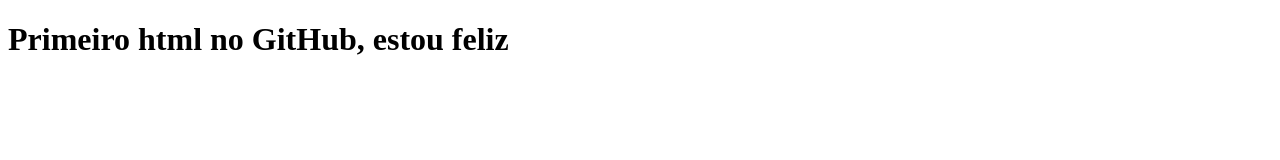
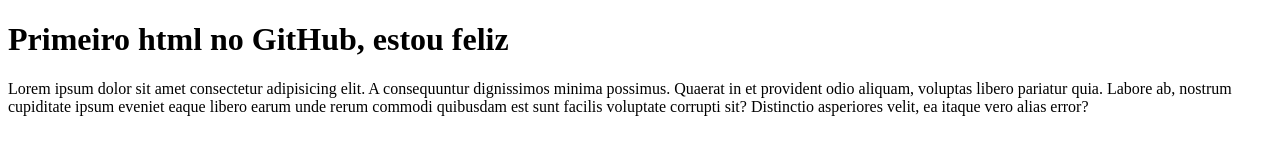
Before and after one commit to CaioManzano/Teste-git, a plain HTML site: page index.html in a window 1280 px wide. Drawn offline with Linux system fonts and the light colour scheme.

Commit message:
Inclusão de paragrafo

```diff
--- a/index.html
+++ b/index.html
@@ -8,5 +8,6 @@
 </head>
 <body>
     <h1>Primeiro html no GitHub, estou feliz</h1>
+    Lorem ipsum dolor sit amet consectetur adipisicing elit. A consequuntur dignissimos minima possimus. Quaerat in et provident odio aliquam, voluptas libero pariatur quia. Labore ab, nostrum cupiditate ipsum eveniet eaque libero earum unde rerum commodi quibusdam est sunt facilis voluptate corrupti sit? Distinctio asperiores velit, ea itaque vero alias error?
 </body>
 </html>
```
